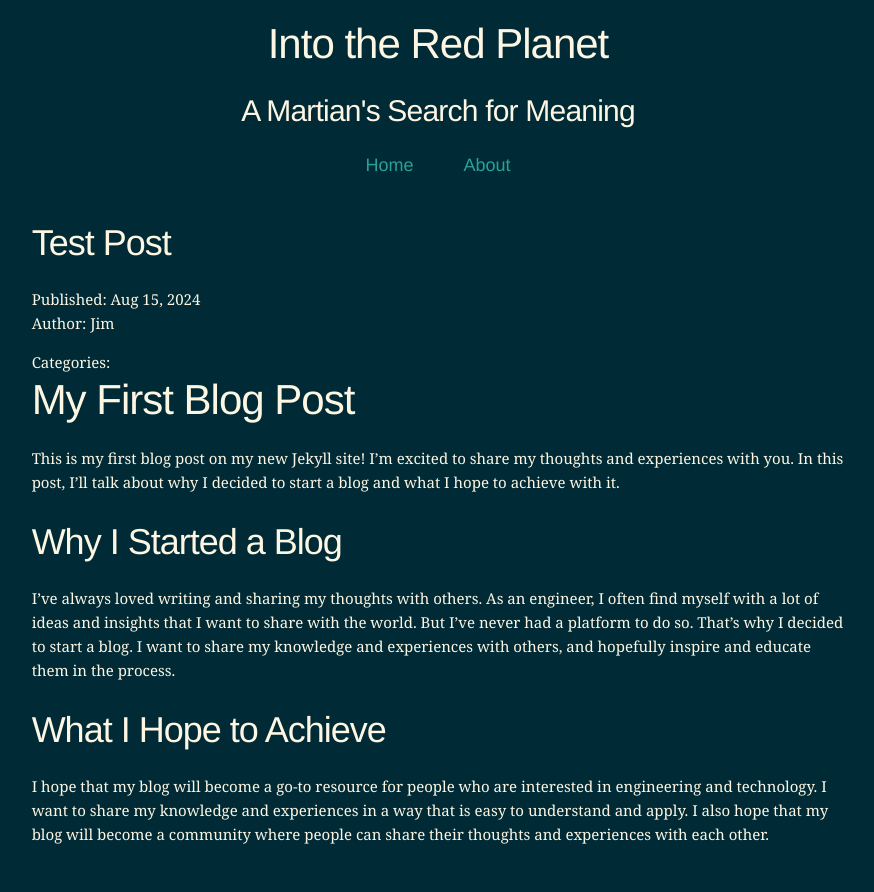
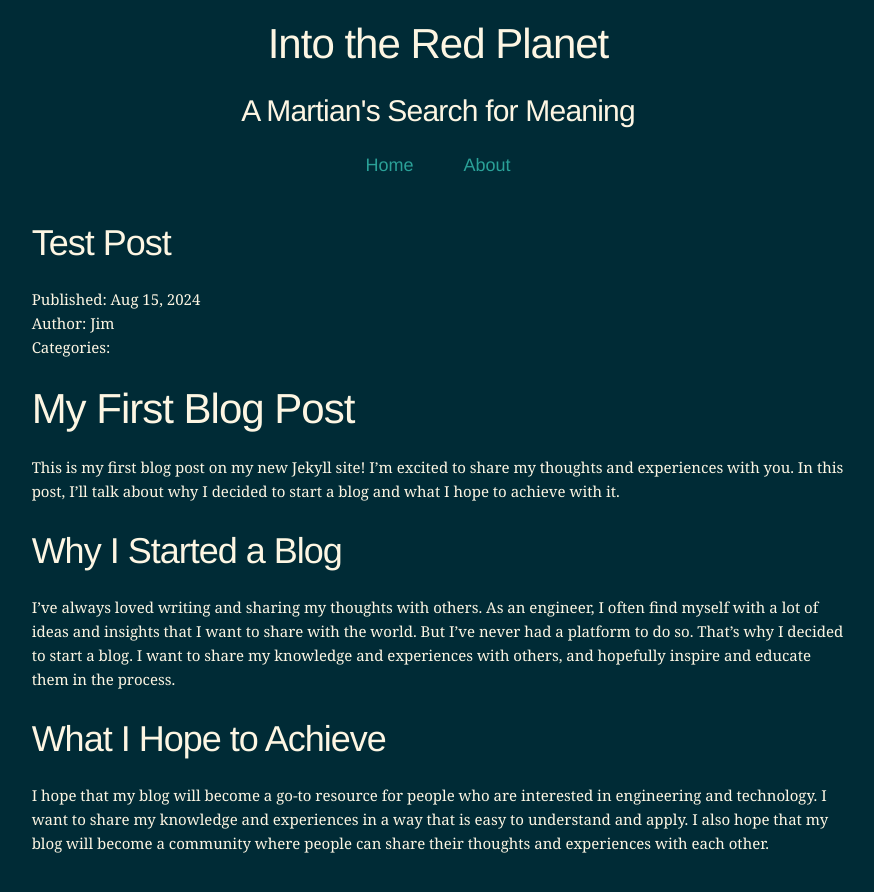
Before and after one commit to LinearDigressions/customtheme, a Jekyll site: the page built from _posts/2024-09-14-test-page.md, in a window 1280 px wide. Shown: the top 892 px of the page, without its empty margins (202-1076 px from the left). Built offline with Jekyll 4.4.1, drawn with Linux system fonts in a browser that asks for light colours.

Commit message:
Update base templates

```diff
--- a/_layouts/archive.html
+++ b/_layouts/archive.html
@@ -9,6 +9,7 @@ layout: base
     {% for post in page.posts %}
     <li>
       <a href="{{ site.baseurl }}{{ post.url }}">{{ post.title }}</a>
+      -
       <time datetime="{{ post.date | date: "%Y-%m-%d" }}">{{ post.date | date_to_long_string }}</time>
     </li>
     {% endfor %}
--- a/_layouts/post.html
+++ b/_layouts/post.html
@@ -6,14 +6,13 @@ layout: base
 
 <div>Published: {{ page.date | date: "%b %-d, %Y" }}</div>
 <!-- <div>Modified: {{ page.last_modified_at | date: "%b %-d, %Y" }}</div> -->
-<div style="margin-bottom: 15px">Author: {{ page.author }}</div>
-
+<div>Author: {{ page.author }}</div>
 <div>Categories:
-  {% for category in page.categories %}
-    <a href="{{ site.baseurl }}/category/{{ category | slugify }}" class="category">{{ category }}</a>
+{% for category in page.categories %}
+    <a href="{{ site.baseurl }}/category/{{ category | slugify }}" class="category">{{ category | capitalize }}</a>
     {% unless forloop.last %},&nbsp;{% endunless %}
   {% endfor %}
 </div>
 
-
+<br>
 {{ content }}
```
Also changed, not shown: _layouts/home.html (+5 -3 lines), _includes/post_description.html (added).
